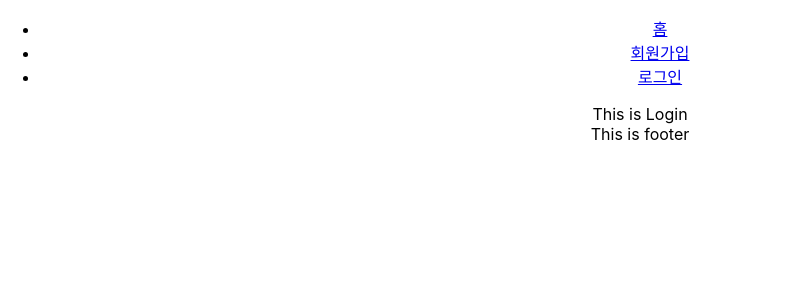
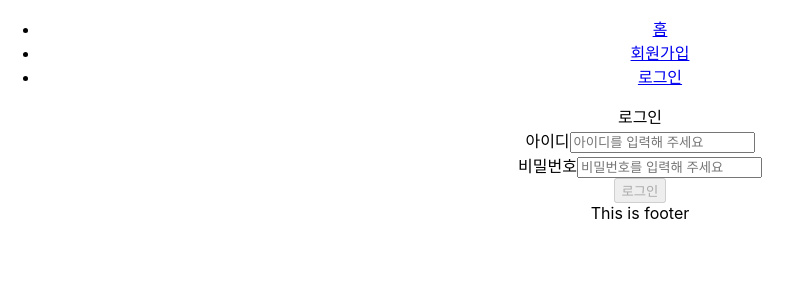
Before and after one commit to YHkim214/portfolio-cli, a React (Create React App) app: page /login in a window 1280 px wide. Shown: the top 300 px of the page, without its empty margins (0-802 px from the left). Built offline with nearby package versions, Linux system fonts and the light colour scheme.

Commit message:
회원기능 구현/ 백단 연동 작업

```diff
--- /dev/null
+++ b/src/common/api/userApi.js
@@ -0,0 +1,57 @@
+import axios from "axios";
+import { JOIN_MEMBER_API, ERROR_CODE_DUP_MEMBER, ERROR_MESSAGE_DUP_MEMBER, LOGIN_MEMBER_API, GET_MEMBER_INFO_API } from "../constants/api";
+
+const TOKEN_TYPE = localStorage.getItem('tokenType');
+let ACCESS_TOKEN = localStorage.getItem('accessToken');
+
+export const registerMember = (values, actions) => {
+    const formData = new FormData();
+
+    Object.entries(values).map(([key, value]) => {
+        if(value) {
+            formData.append(key, value);
+        }
+    })
+
+    axios.post(JOIN_MEMBER_API, formData, {
+        headers: {
+            "Content-Type": "multipart/form-data",
+        }
+    })
+    .then((response) => {
+        alert('회원가입 완료!');
+    })
+    .catch((error) => {
+        let response = error.response;
+        if(response.data.header.code === ERROR_CODE_DUP_MEMBER) {
+            actions.setFieldError('memberName', ERROR_MESSAGE_DUP_MEMBER);
+        }
+        actions.setSubmitting(false);
+    })
+}
+
+export const login = (values, actions) => {
+    axios.post(LOGIN_MEMBER_API, values)
+    .then((response) => {
+        localStorage.clear();
+        localStorage.setItem('tokenType', response.data.data.tokenType);
+        localStorage.setItem('accessToken', response.data.data.accessToken);
+    })
+    .catch((error) => {
+        console.log(error);
+    })
+}
+
+export const getMemberInfo = () => {
+    axios.get(GET_MEMBER_INFO_API, {
+        headers: {
+            'Authorization': `${TOKEN_TYPE} ${ACCESS_TOKEN}`
+        }
+    })
+    .then((response) => {
+        console.log(response);
+    })
+    .catch((error) => {
+        console.log(error);
+    })
+}
--- /dev/null
+++ b/src/common/constants/api.js
@@ -0,0 +1,9 @@
+// api주소
+export const API_HOST = 'http://localhost:8080/';
+export const JOIN_MEMBER_API = 'http://localhost:8080/auth/register';
+export const LOGIN_MEMBER_API = 'http://localhost:8080/auth/login';
+export const GET_MEMBER_INFO_API = 'http://localhost:8080/member/getMemberInfo';
+
+// 에러코드
+export const ERROR_CODE_DUP_MEMBER = '901';
+export const ERROR_MESSAGE_DUP_MEMBER = "중복된 아이디 입니다";
--- a/src/components/api.js
+++ /dev/null
@@ -1,7 +0,0 @@
-// api주소
-export const API_HOST = 'http://localhost:8080/';
-export const JOIN_MEMBER_API = 'http://localhost:8080/auth/register'
-
-// 에러코드
-export const ERROR_CODE_DUP_MEMBER = '901';
-export const ERROR_MESSAGE_DUP_MEMBER = "중복된 아이디 입니다";
--- a/src/pages/Header.js
+++ b/src/pages/Header.js
@@ -1,6 +1,23 @@
+import { useEffect, useState } from "react";
 import { NavLink} from "react-router-dom";
+import { getMemberInfo } from "../common/api/userApi";
 
 function Header() {
+    const [member, setMember] = useState({
+        memberName:'',
+        memberId:'',
+        memberNickName:'',
+        memberThumbnailUrl:''
+    });
+
+    const ACCESS_TOKEN = localStorage.getItem('accessToken');
+
+    useEffect(() => {
+        if(ACCESS_TOKEN) {
+            getMemberInfo()
+        }
+    }, [ACCESS_TOKEN]);
+
     return(
         <ul>
             <li><NavLink to="/">홈</NavLink></li>
--- a/src/pages/Join.js
+++ b/src/pages/Join.js
@@ -1,7 +1,6 @@
-import axios from "axios";
 import { Formik, Form, Field } from "formik";
 import * as Yup from 'yup'
-import { ERROR_CODE_DUP_MEMBER, ERROR_MESSAGE_DUP_MEMBER, JOIN_MEMBER_API } from "../components/api";
+import { registerMember } from "../common/api/userApi";
 
 function Join() {
     const JoinSchema = Yup.object().shape({
@@ -16,28 +15,8 @@ function Join() {
         .oneOf([Yup.ref('memberPassword'), null], '비밀번호와 동일한 값을 입력해 주세요')
     })
 
-    const submitHandler = (values, actions) => {
-        const formData = new FormData();
-
-        Object.entries(values).map(([key, value]) => {
-            formData.append(key, value);
-        })
-
-        axios.post(JOIN_MEMBER_API, formData, {
-            headers: {
-                "Content-Type": "multipart/form-data",
-            }
-        })
-        .then((response) => {
-            alert('회원가입 완료!');
-        })
-        .catch((error) => {
-            let response = error.response;
-            if(response.data.header.code === ERROR_CODE_DUP_MEMBER) {
-                actions.setFieldError("memberName", ERROR_MESSAGE_DUP_MEMBER);
-            }
-            actions.setSubmitting(false);
-        })
+    const submitHandler = async (values, actions) => {
+        registerMember(values, actions);
     }
 
     return (
@@ -49,12 +28,12 @@ function Join() {
                     memberNickName:'',
                     memberPassword:'',
                     memberPasswordVal:'',
-                    memberThumbnailFile: undefined
+                    memberThumbnailFile: null
                 }}
                 validationSchema={JoinSchema}
                 onSubmit={submitHandler}
             >
-                {({errors, touched, isValid, dirty, isSubmitting, setFieldValue}) => (
+                {({errors, touched, isValid, dirty, setFieldValue}) => (
                     <Form>
                         <div>
                             <label htmlFor="memberName">아이디</label>
--- a/src/pages/Login.js
+++ b/src/pages/Login.js
@@ -1,7 +1,49 @@
+import { Field, Formik, Form } from "formik";
+import * as Yup from 'yup';
+import { login } from "../common/api/userApi";
+
 function Login() {
+
+    const handleSubmit = async (values, actions) => {
+        login(values);
+    };
+
+    const LoginSchema = Yup.object().shape({
+        memberName: Yup.string()
+        .required('아이디를 입력해 주세요'),
+        memberPassword: Yup.string()
+        .required('비밀번호를 입력해 주세요')
+    });
+
     return(
-        <h>This is Login</h>
-    );
+        <>
+            <div>로그인</div>
+            <Formik
+                initialValues={{
+                    memberName:'',
+                    memberPassword:''
+                }}
+                onSubmit={handleSubmit}
+                validationSchema={LoginSchema}
+            >
+               {({errors, touched, isValid, dirty}) => (
+                    <Form>
+                        <div>
+                            <label htmlFor="memberName">아이디</label>
+                            <Field id="memberName" name="memberName" type="text" placeholder="아이디를 입력해 주세요"/>
+                            {errors.memberName && touched.memberName && <span>{errors.memberName}</span>}
+                        </div>
+                        <div>
+                            <label htmlFor="memberPassword">비밀번호</label>
+                            <Field id="memberPassword" name="memberPassword" type="password" placeholder="비밀번호를 입력해 주세요"/>
+                            {errors.memberPassword && touched.memberPassword && <span>{errors.memberPassword}</span>}
+                        </div>
+                        <button disabled={!(isValid && dirty)} type="submit">로그인</button>
+                    </Form>
+                )}
+            </Formik>
+        </>
+    )
 }
 
-export default Login;
+export default Login
```
